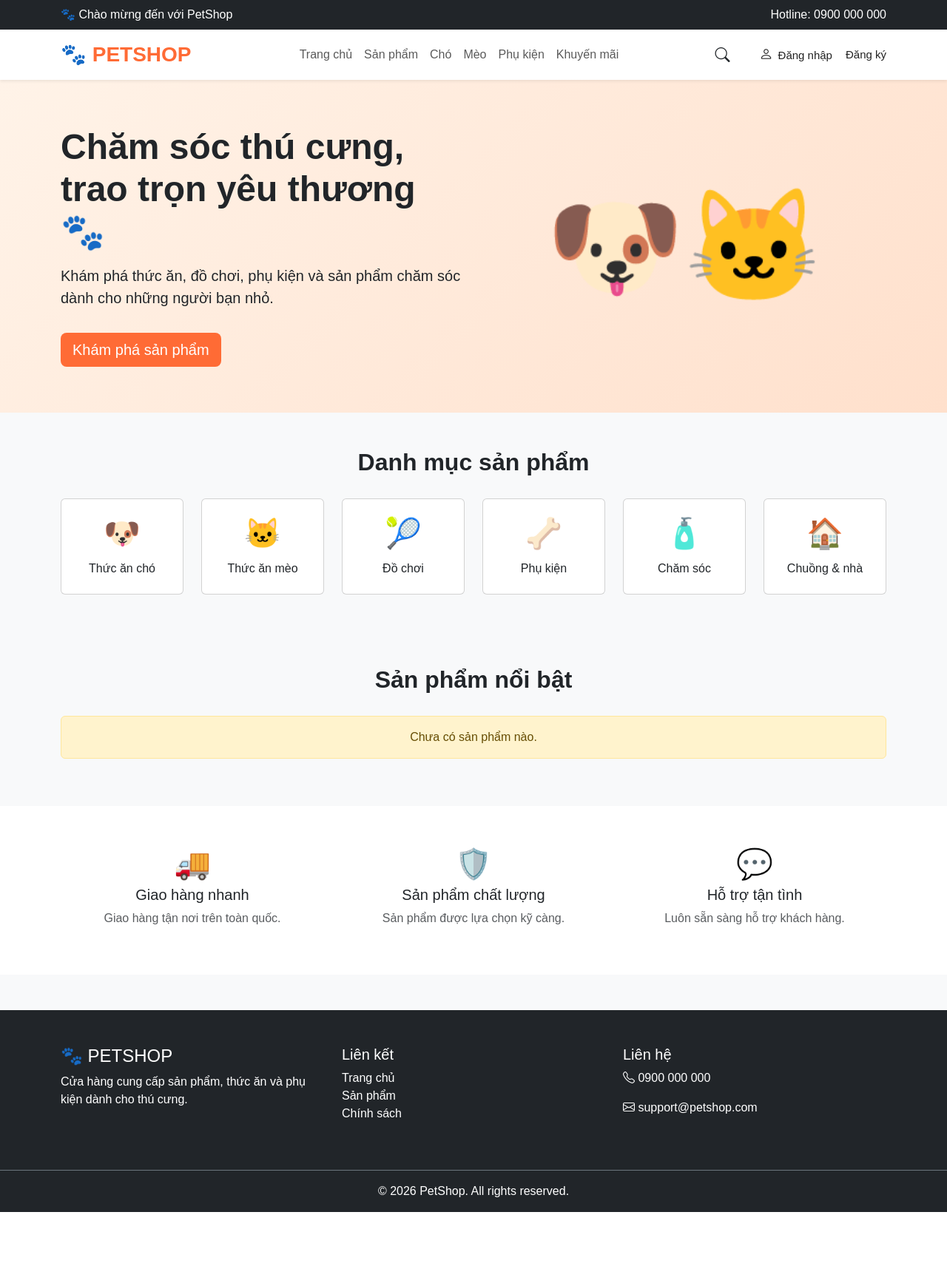
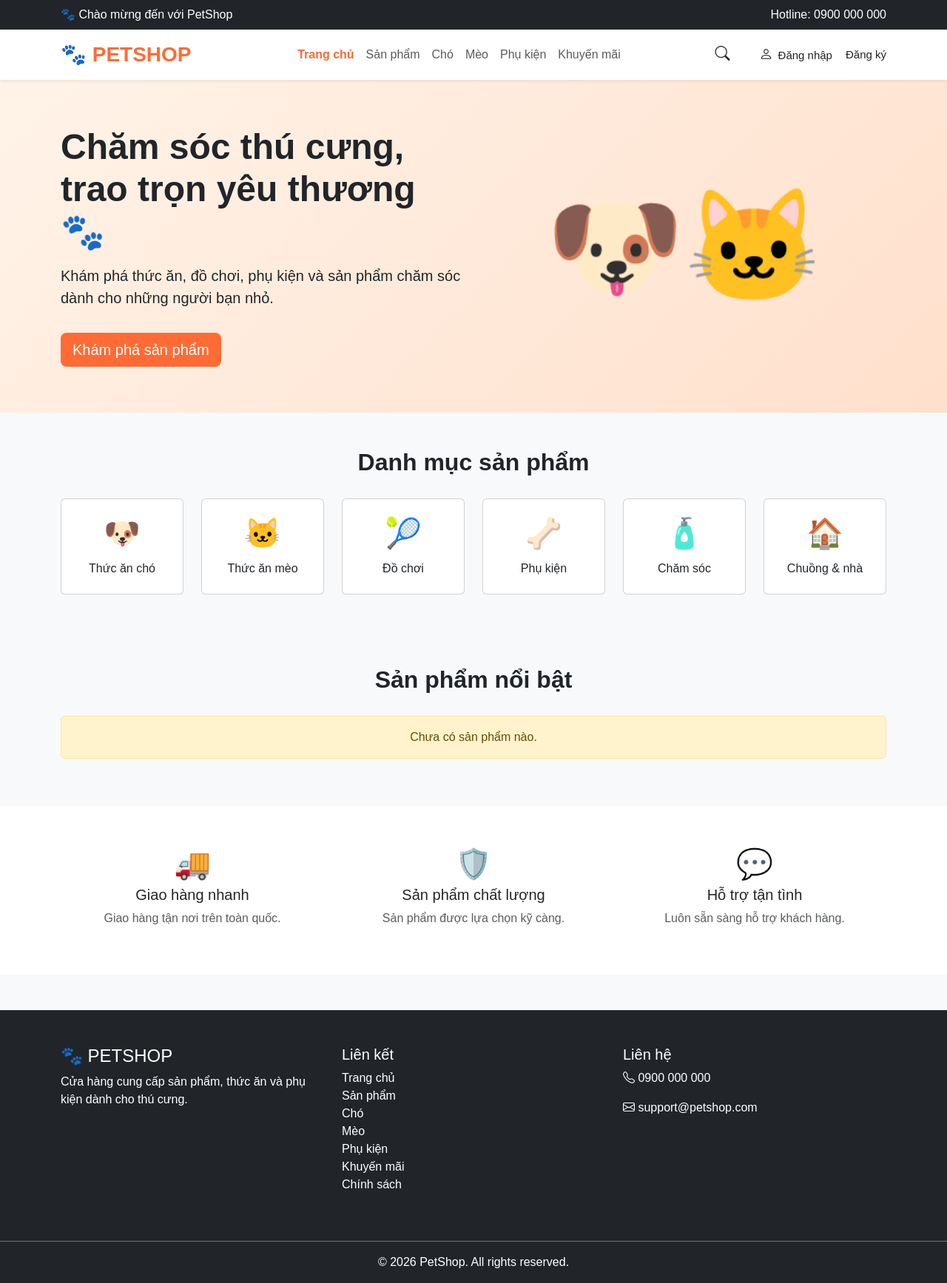
Before and after one commit to thaieaut-engineer/KT_Phan_mem, a Flask app: page / in a window 1280 px wide. Shown: the whole page at 74% size. Before the commit the page ends 1639 px from the top, so only its background shows below. Run offline with Flask 3, Linux system fonts and the light colour scheme; data that the repository does not hold is empty.

Commit message:
hoan thien them mot so chuc nang

```diff
--- a/app/routes/product.py
+++ b/app/routes/product.py
@@ -1,4 +1,5 @@
 from flask import Blueprint, render_template, request
+from sqlalchemy import or_
 
 from app.models import Product, Category
 
@@ -10,12 +11,27 @@ product_bp = Blueprint(
 )
 
 
-@product_bp.route("/")
-def index():
+SECTION_META = {
+    "cho": {
+        "title": "Sản phẩm cho chó",
+        "subtitle": "Thức ăn, đồ chơi và phụ kiện dành cho chó.",
+    },
+    "meo": {
+        "title": "Sản phẩm cho mèo",
+        "subtitle": "Thức ăn, đồ chơi và phụ kiện dành cho mèo.",
+    },
+    "phu-kien": {
+        "title": "Phụ kiện thú cưng",
+        "subtitle": "Dây dắt, vòng cổ, đồ chơi và đồ dùng chăm sóc.",
+    },
+    "khuyen-mai": {
+        "title": "Khuyến mãi",
+        "subtitle": "Những sản phẩm đang giảm giá hấp dẫn.",
+    },
+}
 
-    # =========================
-    # Lấy tham số từ URL
-    # =========================
+
+def _render_catalog(section=None, list_endpoint="product.index"):
 
     keyword = request.args.get(
         "keyword",
@@ -41,33 +57,56 @@ def index():
         type=int
     )
 
-
-    # =========================
-    # Query sản phẩm
-    # =========================
-
     query = Product.query.filter_by(
         status="active"
     )
 
+    if section in ("cho", "meo", "phu-kien"):
+        query = query.join(Category)
 
-    # =========================
-    # Tìm kiếm
-    # =========================
+    if section == "cho":
+        query = query.filter(
+            or_(
+                Category.name.ilike("%chó%"),
+                Product.name.ilike("%chó%"),
+                Product.description.ilike("%chó%"),
+            )
+        )
+
+    elif section == "meo":
+        query = query.filter(
+            or_(
+                Category.name.ilike("%mèo%"),
+                Product.name.ilike("%mèo%"),
+                Product.description.ilike("%mèo%"),
+            )
+        )
+
+    elif section == "phu-kien":
+        query = query.filter(
+            or_(
+                Category.name.ilike("%phụ kiện%"),
+                Category.name.ilike("%đồ chơi%"),
+                Category.name.ilike("%chăm sóc%"),
+                Category.name.ilike("%chuồng%"),
+            )
+        )
+
+    elif section == "khuyen-mai":
+        query = query.filter(
+            Product.sale_price.isnot(None),
+            Product.sale_price > 0,
+        )
 
     if keyword:
-
         query = query.filter(
-            Product.name.ilike(f"%{keyword}%")
+            or_(
+                Product.name.ilike(f"%{keyword}%"),
+                Product.description.ilike(f"%{keyword}%"),
+            )
         )
 
-
-    # =========================
-    # Lọc danh mục
-    # =========================
-
     if category_id:
-
         try:
             category_id_int = int(category_id)
 
@@ -78,45 +117,23 @@ def index():
         except ValueError:
             category_id = ""
 
-
-    # =========================
-    # Sắp xếp
-    # =========================
-
     if sort == "price_asc":
-
-        query = query.order_by(
-            Product.price.asc()
-        )
+        query = query.order_by(Product.price.asc())
 
     elif sort == "price_desc":
-
-        query = query.order_by(
-            Product.price.desc()
-        )
+        query = query.order_by(Product.price.desc())
 
     elif sort == "name_asc":
-
-        query = query.order_by(
-            Product.name.asc()
-        )
+        query = query.order_by(Product.name.asc())
 
     elif sort == "name_desc":
-
-        query = query.order_by(
-            Product.name.desc()
-        )
+        query = query.order_by(Product.name.desc())
 
     else:
+        query = query.order_by(Product.created_at.desc())
 
-        query = query.order_by(
-            Product.created_at.desc()
-        )
-
-
-    # =========================
-    # Phân trang
-    # =========================
+    if section in ("cho", "meo", "phu-kien"):
+        query = query.distinct()
 
     pagination = query.paginate(
         page=page,
@@ -124,15 +141,17 @@ def index():
         error_out=False
     )
 
-
-    # =========================
-    # Danh mục
-    # =========================
-
     categories = Category.query.filter_by(
         status=1
     ).all()
 
+    meta = SECTION_META.get(section, {})
+
+    page_title = meta.get("title", "Tất cả sản phẩm")
+    page_subtitle = meta.get(
+        "subtitle",
+        "Khám phá các sản phẩm dành cho thú cưng"
+    )
 
     return render_template(
         "product/list.html",
@@ -141,8 +160,49 @@ def index():
         categories=categories,
         keyword=keyword,
         selected_category=category_id,
-        selected_sort=sort
+        selected_sort=sort,
+        page_title=page_title,
+        page_subtitle=page_subtitle,
+        list_endpoint=list_endpoint,
     )
+
+
+@product_bp.route("/")
+def index():
+    return _render_catalog()
+
+
+@product_bp.route("/cho")
+def dogs():
+    return _render_catalog(
+        section="cho",
+        list_endpoint="product.dogs"
+    )
+
+
+@product_bp.route("/meo")
+def cats():
+    return _render_catalog(
+        section="meo",
+        list_endpoint="product.cats"
+    )
+
+
+@product_bp.route("/phu-kien")
+def accessories():
+    return _render_catalog(
+        section="phu-kien",
+        list_endpoint="product.accessories"
+    )
+
+
+@product_bp.route("/khuyen-mai")
+def promotions():
+    return _render_catalog(
+        section="khuyen-mai",
+        list_endpoint="product.promotions"
+    )
+
 
 @product_bp.route("/<int:product_id>")
 def detail(product_id):
--- a/app/static/css/style.css
+++ b/app/static/css/style.css
@@ -196,15 +196,32 @@ footer {
 }
 
 .product-card .card-title {
-    min-height: 24px;
+    min-height: 48px;
+    display: -webkit-box;
+    -webkit-line-clamp: 2;
+    -webkit-box-orient: vertical;
+    overflow: hidden;
+}
+
+.product-card .product-desc {
+    min-height: 40px;
+    display: -webkit-box;
+    -webkit-line-clamp: 2;
+    -webkit-box-orient: vertical;
+    overflow: hidden;
+}
+
+.product-card .old-price,
+.product-card .old-price-placeholder {
+    min-height: 21px;
 }
 
 .product-card .price {
     margin-top: 4px;
-    margin-bottom: 12px;
+    margin-bottom: 8px;
 }
 
-.product-card .btn {
+.product-card form {
     margin-top: auto;
 }
 
@@ -683,3 +700,48 @@ footer {
     color: #adb5bd;
     background-color: #fff;
 }
+
+/* ========================================
+   HEADER SEARCH
+======================================== */
+
+.header-search {
+    position: relative;
+}
+
+.header-search-toggle {
+    border: none;
+    background: transparent;
+    color: #222;
+    font-size: 1.25rem;
+    line-height: 1;
+    padding: 0;
+}
+
+.header-search-toggle:hover {
+    color: #ff6633;
+}
+
+.header-search-box {
+    position: absolute;
+    top: calc(100% + 12px);
+    right: 0;
+    z-index: 1050;
+    display: none;
+    width: min(360px, 80vw);
+    padding: 10px;
+    background: #fff;
+    border-radius: 12px;
+    box-shadow: 0 8px 25px rgba(0, 0, 0, 0.12);
+    gap: 8px;
+}
+
+.header-search-box.is-open {
+    display: flex;
+    align-items: center;
+}
+
+.navbar-nav .nav-link.active {
+    color: #ff6633;
+    font-weight: 600;
+}
--- a/app/static/js/main.js
+++ b/app/static/js/main.js
@@ -1 +1,34 @@
-console.log("PetShop JavaScript is running!");
+document.addEventListener("DOMContentLoaded", function () {
+    var toggle = document.getElementById("headerSearchToggle");
+    var box = document.getElementById("headerSearchBox");
+    var input = document.getElementById("headerSearchInput");
+
+    if (!toggle || !box) {
+        return;
+    }
+
+    toggle.addEventListener("click", function (event) {
+        event.preventDefault();
+        event.stopPropagation();
+
+        box.classList.toggle("is-open");
+
+        if (box.classList.contains("is-open") && input) {
+            input.focus();
+        }
+    });
+
+    box.addEventListener("click", function (event) {
+        event.stopPropagation();
+    });
+
+    document.addEventListener("click", function () {
+        box.classList.remove("is-open");
+    });
+
+    document.addEventListener("keydown", function (event) {
+        if (event.key === "Escape") {
+            box.classList.remove("is-open");
+        }
+    });
+});
--- a/app/templates/base.html
+++ b/app/templates/base.html
@@ -75,7 +75,7 @@
                     <ul class="navbar-nav mx-auto">
 
                         <li class="nav-item">
-                            <a class="nav-link"
+                            <a class="nav-link {% if request.endpoint == 'home.index' %}active{% endif %}"
                                href="{{ url_for('home.index') }}">
                                 Trang chủ
                             </a>
@@ -83,7 +83,7 @@
 
                         <li class="nav-item">
                             <a
-                                class="nav-link"
+                                class="nav-link {% if request.endpoint == 'product.index' %}active{% endif %}"
                                 href="{{ url_for('product.index') }}"
                             >
                                 Sản phẩm
@@ -91,25 +91,29 @@
                         </li>
 
                         <li class="nav-item">
-                            <a class="nav-link" href="#">
+                            <a class="nav-link {% if request.endpoint == 'product.dogs' %}active{% endif %}"
+                               href="{{ url_for('product.dogs') }}">
                                 Chó
                             </a>
                         </li>
 
                         <li class="nav-item">
-                            <a class="nav-link" href="#">
+                            <a class="nav-link {% if request.endpoint == 'product.cats' %}active{% endif %}"
+                               href="{{ url_for('product.cats') }}">
                                 Mèo
                             </a>
                         </li>
 
                         <li class="nav-item">
-                            <a class="nav-link" href="#">
+                            <a class="nav-link {% if request.endpoint == 'product.accessories' %}active{% endif %}"
+                               href="{{ url_for('product.accessories') }}">
                                 Phụ kiện
                             </a>
                         </li>
 
                         <li class="nav-item">
-                            <a class="nav-link" href="#">
+                            <a class="nav-link {% if request.endpoint == 'product.promotions' %}active{% endif %}"
+                               href="{{ url_for('product.promotions') }}">
                                 Khuyến mãi
                             </a>
                         </li>
@@ -121,11 +125,41 @@
                     <div class="d-flex align-items-center gap-3">
 
                         <!-- Search -->
-                        <a href="#"
-                           class="text-dark fs-5"
-                           title="Tìm kiếm">
-                            <i class="bi bi-search"></i>
-                        </a>
+                        <div class="header-search">
+                            <button
+                                type="button"
+                                id="headerSearchToggle"
+                                class="header-search-toggle"
+                                title="Tìm kiếm"
+                                aria-label="Mở ô tìm kiếm"
+                            >
+                                <i class="bi bi-search"></i>
+                            </button>
+
+                            <form
+                                id="headerSearchBox"
+                                class="header-search-box"
+                                method="GET"
+                                action="{{ url_for('product.index') }}"
+                            >
+                                <input
+                                    id="headerSearchInput"
+                                    type="search"
+                                    name="keyword"
+                                    class="form-control"
+                                    placeholder="Tìm sản phẩm..."
+                                    value="{{ request.args.get('keyword', '') }}"
+                                    autocomplete="off"
+                                >
+
+                                <button
+                                    type="submit"
+                                    class="btn btn-petshop"
+                                >
+                                    Tìm
+                                </button>
+                            </form>
+                        </div>
 
                         <div class="header-actions">
 
@@ -408,16 +442,44 @@
 
                     <ul class="list-unstyled">
                         <li>
-                            <a href="#"
+                            <a href="{{ url_for('home.index') }}"
                                class="text-white text-decoration-none">
                                 Trang chủ
                             </a>
                         </li>
 
                         <li>
-                            <a href="#"
+                            <a href="{{ url_for('product.index') }}"
                                class="text-white text-decoration-none">
                                 Sản phẩm
+                            </a>
+                        </li>
+
+                        <li>
+                            <a href="{{ url_for('product.dogs') }}"
+                               class="text-white text-decoration-none">
+                                Chó
+                            </a>
+                        </li>
+
+                        <li>
+                            <a href="{{ url_for('product.cats') }}"
+                               class="text-white text-decoration-none">
+                                Mèo
+                            </a>
+                        </li>
+
+                        <li>
+                            <a href="{{ url_for('product.accessories') }}"
+                               class="text-white text-decoration-none">
+                                Phụ kiện
+                            </a>
+                        </li>
+
+                        <li>
+                            <a href="{{ url_for('product.promotions') }}"
+                               class="text-white text-decoration-none">
+                                Khuyến mãi
                             </a>
                         </li>
 
--- a/app/templates/home.html
+++ b/app/templates/home.html
@@ -59,6 +59,7 @@ Trang chủ - PetShop
     <div class="row g-4">
 
         <div class="col-6 col-md-4 col-lg-2">
+            <a href="{{ url_for('product.dogs') }}" class="text-decoration-none text-dark">
                 <div class="card text-center h-100">
                     <div class="card-body">
                         <div class="fs-1">🐶</div>
@@ -67,10 +68,12 @@ Trang chủ - PetShop
                         </h6>
                     </div>
                 </div>
+            </a>
         </div>
 
 
         <div class="col-6 col-md-4 col-lg-2">
+            <a href="{{ url_for('product.cats') }}" class="text-decoration-none text-dark">
                 <div class="card text-center h-100">
                     <div class="card-body">
                         <div class="fs-1">🐱</div>
@@ -79,10 +82,12 @@ Trang chủ - PetShop
                         </h6>
                     </div>
                 </div>
+            </a>
         </div>
 
 
         <div class="col-6 col-md-4 col-lg-2">
+            <a href="{{ url_for('product.accessories') }}" class="text-decoration-none text-dark">
                 <div class="card text-center h-100">
                     <div class="card-body">
                         <div class="fs-1">🎾</div>
@@ -91,10 +96,12 @@ Trang chủ - PetShop
                         </h6>
                     </div>
                 </div>
+            </a>
         </div>
 
 
         <div class="col-6 col-md-4 col-lg-2">
+            <a href="{{ url_for('product.accessories') }}" class="text-decoration-none text-dark">
                 <div class="card text-center h-100">
                     <div class="card-body">
                         <div class="fs-1">🦴</div>
@@ -103,10 +110,12 @@ Trang chủ - PetShop
                         </h6>
                     </div>
                 </div>
+            </a>
         </div>
 
 
         <div class="col-6 col-md-4 col-lg-2">
+            <a href="{{ url_for('product.accessories') }}" class="text-decoration-none text-dark">
                 <div class="card text-center h-100">
                     <div class="card-body">
                         <div class="fs-1">🧴</div>
@@ -115,10 +124,12 @@ Trang chủ - PetShop
                         </h6>
                     </div>
                 </div>
+            </a>
         </div>
 
 
         <div class="col-6 col-md-4 col-lg-2">
+            <a href="{{ url_for('product.accessories') }}" class="text-decoration-none text-dark">
                 <div class="card text-center h-100">
                     <div class="card-body">
                         <div class="fs-1">🏠</div>
@@ -127,6 +138,7 @@ Trang chủ - PetShop
                         </h6>
                     </div>
                 </div>
+            </a>
         </div>
 
     </div>
@@ -174,16 +186,18 @@ Trang chủ - PetShop
 
 
                 <!-- Nội dung -->
-                <div class="card-body">
+                <div class="card-body d-flex flex-column">
 
                     <h5 class="card-title">
                         {{ product.name }}
                     </h5>
 
-                    <p class="text-muted small">
+                    <p class="text-muted small product-desc">
                         {{ product.description[:80] if product.description else "Sản phẩm chất lượng dành cho thú cưng." }}
                     </p>
 
+
+                    <div class="mt-auto">
 
                     {% if product.sale_price %}
 
@@ -196,6 +210,8 @@ Trang chủ - PetShop
                     </div>
 
                     {% else %}
+
+                    <div class="old-price old-price-placeholder"></div>
 
                     <div class="price">
                         {{ "{:,.0f}".format(product.price) }} VNĐ
@@ -245,6 +261,8 @@ Trang chủ - PetShop
                         </button>
 
                     </form>
+
+                    </div>
 
                 </div>
 
```
Also changed, not shown: app/templates/product/list.html (+8 -8 lines). Lines whose indentation alone changed are shown as unchanged.
